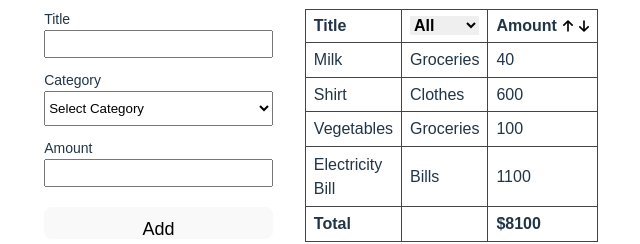
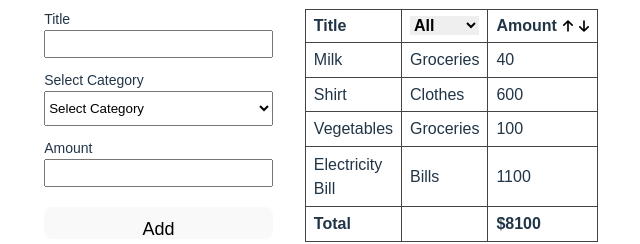
Before and after one commit to shakil-ahmmed-se/Tracker-Expense, a React (Vite) app: page / in a window 1280 px wide. Shown: the part 337-581 px from the top of the page, without its empty margins (319-959 px from the left). Built offline with nearby package versions, Linux system fonts and the light colour scheme.

Commit message:
add some feature in selected menu

```diff
--- a/src/components/ExpenseForm.jsx
+++ b/src/components/ExpenseForm.jsx
@@ -1,5 +1,6 @@
 import React, { useEffect, useRef, useState } from "react";
 import Input from "./Input";
+import Select from "./Select";
 
 const ExpenseForm = (props) => {
   const { setExpenses } = props;
@@ -29,9 +30,9 @@ const ExpenseForm = (props) => {
 
   };
 
-  useEffect(() => {
-    console.log('rendering');
-  },[])
+  // useEffect(() => {
+  //   console.log('rendering');
+  // },[])
   // console.log(title)
 
   // const getFormData = (form) => {
@@ -68,27 +69,7 @@ const ExpenseForm = (props) => {
     <form className="expense-form" onSubmit={handleSubmit}>
 
       <Input label='Title'  onChange={handleChange} id ='title' name='title' value={expense.title}/>
-      <div className="input-container">
-        <label htmlFor="category">Category</label>
-        <select
-          id="category"
-          name="category"
-          required
-          value={expense.category}
-          onChange={handleChange}
-          // ref={categoryRef}
-        >
-          <option value="" hidden>
-            Select Category
-          </option>
-          <option value="Grocery">Grocery</option>
-          <option value="Clothes">Clothes</option>
-          <option value="Bills">Bills</option>
-          <option value="Education">Education</option>
-          <option value="Medicine">Medicine</option>
-        </select>
-      </div>
-
+      <Select label ='Select Category' onChange={handleChange} id='category' name='category' value={expense.category}  />
       <Input label='Amount' id='amount' onChange={handleChange} value={expense.amount} name='amount' />
       <button className="add-btn">Add</button>
     </form>
--- /dev/null
+++ b/src/components/Select.jsx
@@ -0,0 +1,28 @@
+import React from 'react';
+
+const Select = ({label, id, title, value, name, onChange }) => {
+    return (
+        <div className="input-container">
+        <label htmlFor={id}>{label}</label>
+        <select
+          id={id}
+          name={name}
+          required
+          value={value}
+          onChange={onchange}
+          // ref={categoryRef}
+        >
+          <option value="" hidden>
+            Select Category
+          </option>
+          <option value="Grocery">Grocery</option>
+          <option value="Clothes">Clothes</option>
+          <option value="Bills">Bills</option>
+          <option value="Education">Education</option>
+          <option value="Medicine">Medicine</option>
+        </select>
+      </div>
+    );
+};
+
+export default Select;
```
